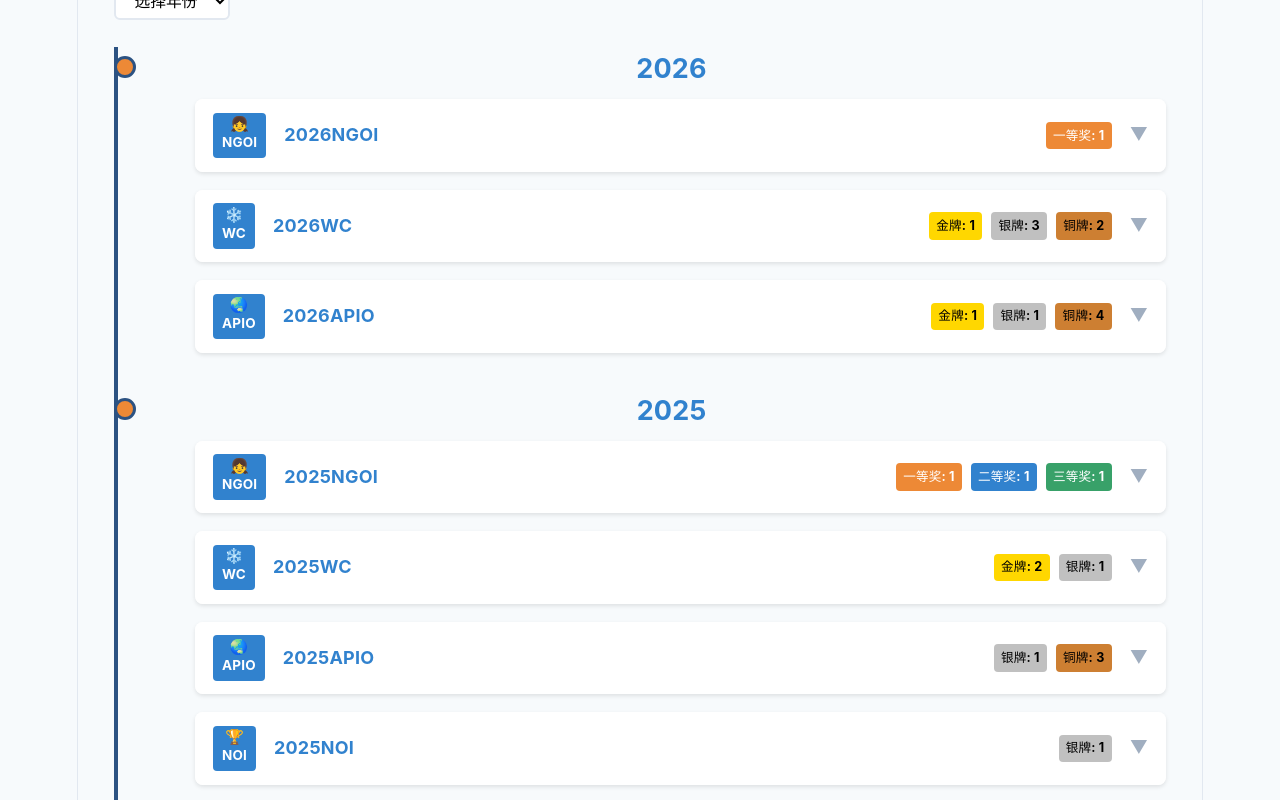
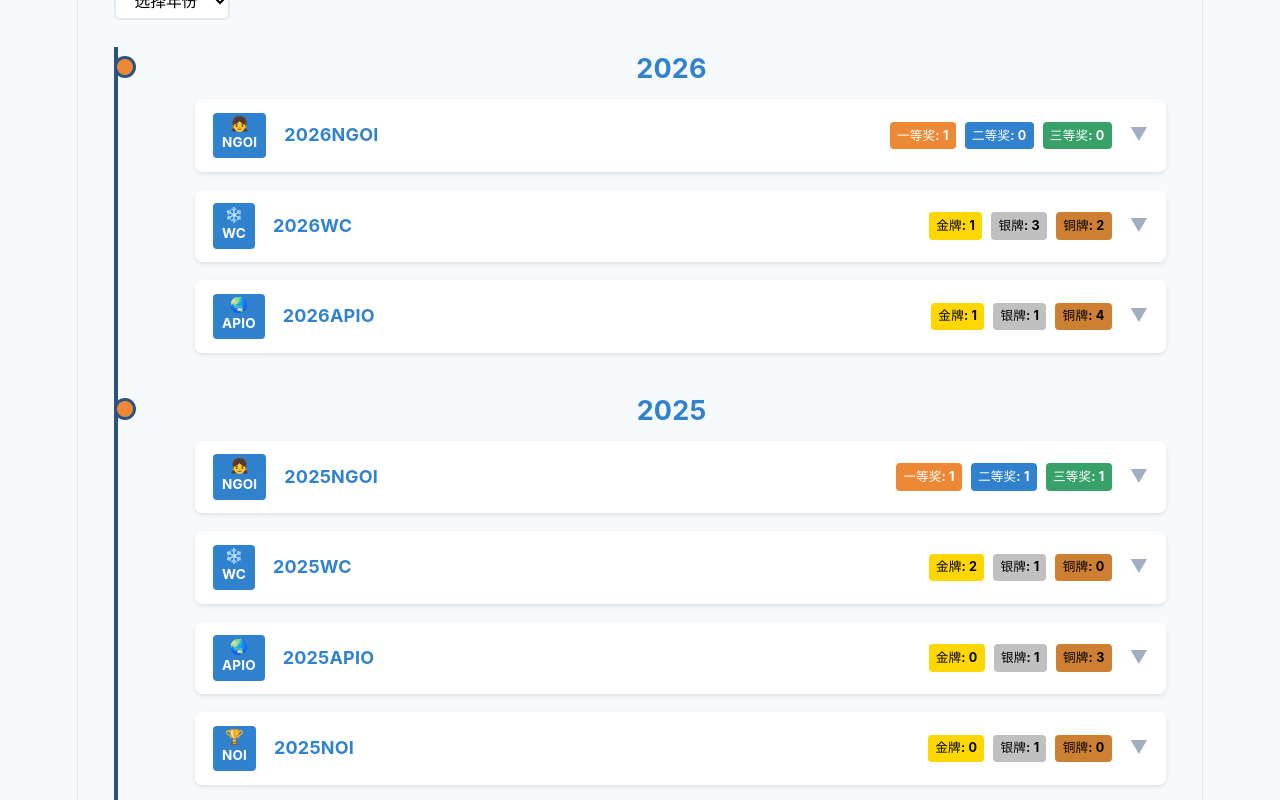
Before and after one commit to xmssoi/xmssoi.github.io, a React (Vite) app: page /#/timeline in a window 1280 px wide. Shown: the part 520-1320 px from the top of the page. Built offline with nearby package versions, Linux system fonts and the light colour scheme.

Commit message:
Timeline：赛事标签按评奖序列整体显示
每个赛事卡片（金银铜 / 一二三等）：
- 金/银/铜 组：任一项 > 0 即全组显示
- 一/二/三等奖 组：任一项 > 0 即全组显示
应用于赛事头部徽章和展开后的学生列表。

```diff
--- a/src/pages/Timeline.jsx
+++ b/src/pages/Timeline.jsx
@@ -454,9 +454,16 @@ function Timeline() {
                     </div>
 
                     <div style={{display: 'flex', gap: '0.5rem', alignItems: 'center'}}>
-                      {['一等奖', '金牌', '银牌', '铜牌', '二等奖', '三等奖'].map(type => {
+                      {(() => {
+                        const medalTypes = ['金牌', '银牌', '铜牌']
+                        const tierTypes = ['一等奖', '二等奖', '三等奖']
+                        const hasMedals = medalTypes.some(t => (compData[t]?.length || 0) > 0)
+                        const hasTiers = tierTypes.some(t => (compData[t]?.length || 0) > 0)
+                        const displayTypes = []
+                        if (hasMedals) displayTypes.push(...medalTypes)
+                        if (hasTiers) displayTypes.push(...tierTypes)
+                        return displayTypes.map(type => {
                           const names = compData[type] || []
-                        if (names.length === 0) return null
                           return (
                             <span
                               key={type}
@@ -472,7 +479,8 @@ function Timeline() {
                               {type}: {names.length}
                             </span>
                           )
-                      })}
+                        })
+                      })()}
                       <span style={{color: '#A0AEC0', marginLeft: '0.5rem'}}>
                         {selectedYear === `${year}-${compType}` ? '▲' : '▼'}
                       </span>
@@ -487,9 +495,16 @@ function Timeline() {
                         return (
                           <>
                            <div style={{display: 'grid', gridTemplateColumns: 'repeat(auto-fit, minmax(200px, 1fr))', gap: '1rem'}}>
-                              {['一等奖', '金牌', '银牌', '铜牌', '二等奖', '三等奖'].map(type => {
+                              {(() => {
+                                const medalTypes = ['金牌', '银牌', '铜牌']
+                                const tierTypes = ['一等奖', '二等奖', '三等奖']
+                                const hasMedals = medalTypes.some(t => (compData[t]?.length || 0) > 0)
+                                const hasTiers = tierTypes.some(t => (compData[t]?.length || 0) > 0)
+                                const displayTypes = []
+                                if (hasMedals) displayTypes.push(...medalTypes)
+                                if (hasTiers) displayTypes.push(...tierTypes)
+                                return displayTypes.map(type => {
                                   const names = compData[type] || []
-                                if (names.length === 0) return null
                                   return (
                                     <div key={type} style={{marginBottom: '0.5rem'}}>
                                       <div style={{
@@ -503,7 +518,8 @@ function Timeline() {
                                       <div>{renderStudentList(names)}</div>
                                     </div>
                                   )
-                              })}
+                                })
+                              })()}
                             </div>
                             {photo && (
                               <div style={{marginTop: '1rem', paddingTop: '1rem', borderTop: '1px solid var(--border)'}}>
```
Lines whose indentation alone changed are shown as unchanged.
